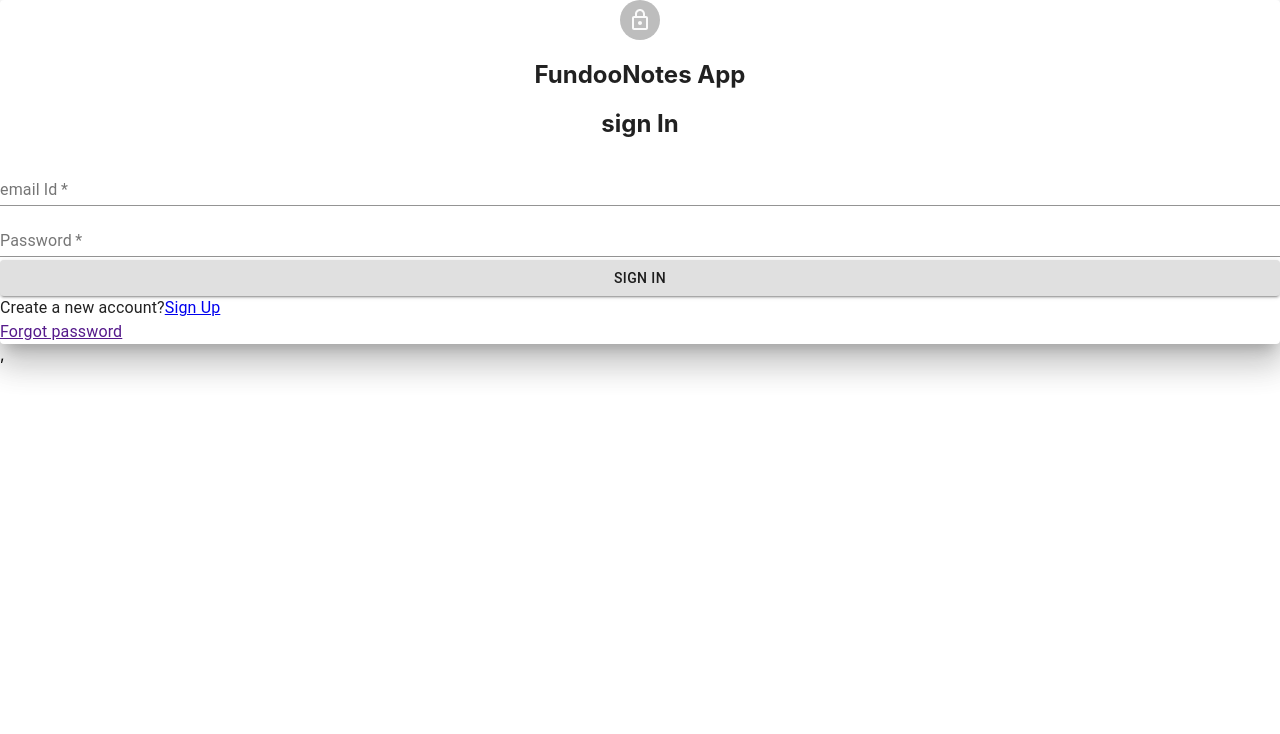
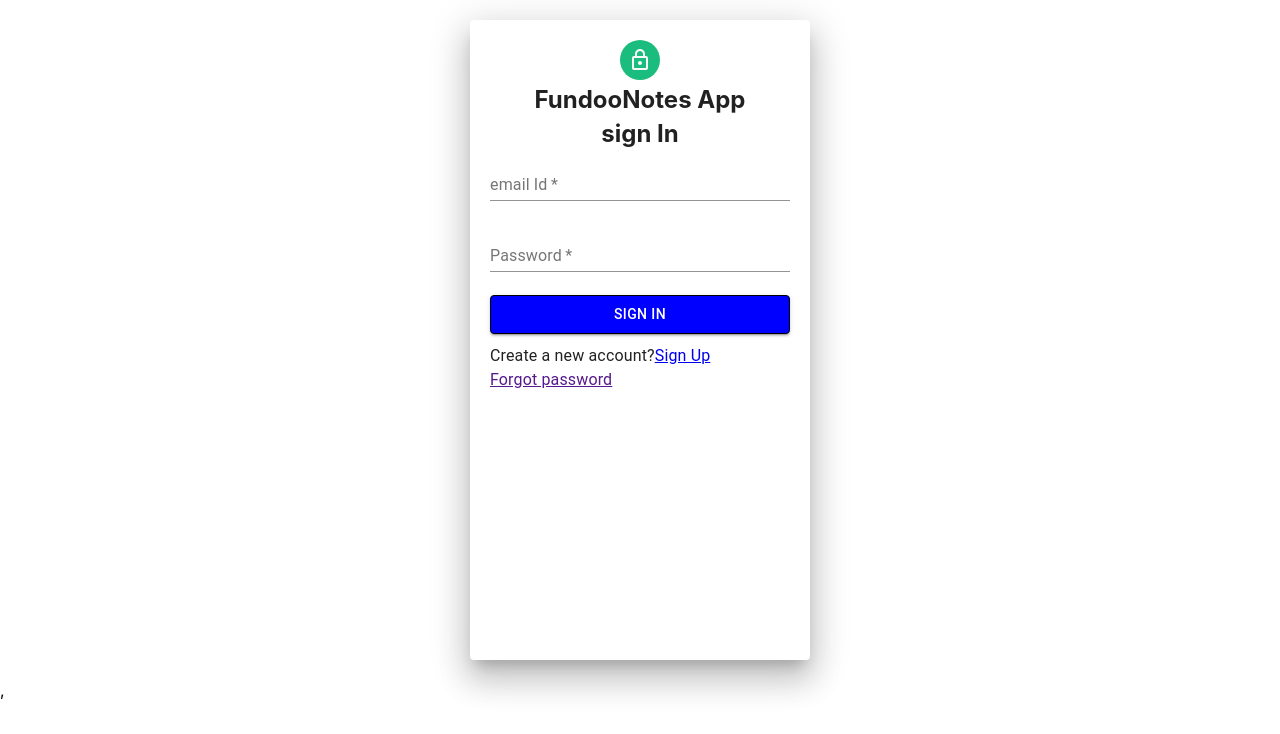
Before and after one commit to Rekha-15/fundooNotes_frontEnd_, a React (Create React App) app in the folder my-app/: page /login in a window 1280 px wide. Shown: the top 734 px of the page. Built offline with nearby package versions, Linux system fonts and the light colour scheme.

Commit message:
feat: added scss style for login page

```diff
--- a/my-app/src/Login/login.jsx
+++ b/my-app/src/Login/login.jsx
@@ -4,9 +4,10 @@ import LockOutlinedIcon from "@material-ui/icons/LockOutlined";
 import {Formik, Form, Field, ErrorMessage} from 'formik'
 import {Link} from 'react-router-dom'
 import * as Yup from 'yup'
-const Login = () => {
-  const avatarStyle = { backgroundColor: "#1bbd7e" };
-  const btstyle = { margin: "8px 0" };
+import './login.scss'
+const Login = (props) => {
+  //const avatarStyle = { backgroundColor: "#1bbd7e" };
+  //const btstyle = { margin: "8px 0" };
   const initialValues ={
     emailId:'',
     password:''
@@ -27,11 +28,11 @@ const onSubmit=(values,props)=>{
     <Grid>
       <Paper elevation={20} className="paperStyle">
         <Grid align="center">
-          <Avatar>
+          <Avatar className="avatarStyle">
             <LockOutlinedIcon />
           </Avatar>
           <h2 className="header" >FundooNotes App</h2>
-          <h2>sign In</h2>
+          <h2 className="header" >sign In</h2>
         </Grid>
         <Formik initialValues={initialValues} onSubmit={onSubmit} validationSchema={validationSchema}>
           {(props)=>(
@@ -56,9 +57,9 @@ const onSubmit=(values,props)=>{
           required
           helperText={<ErrorMessage name="password"/>}
         />
-        <Button className="buttonMargin" type="submit" variant="contained"  disabled={props.isSubmitting}
+        <Button className="buttonMargin" color = "primary" type="submit" variant="contained"  disabled={props.isSubmitting}
         fullWidth> {props.isSubmitting?"Loading":"Sign in"  }</Button>
-        <Typography>Create a new account?
+        <Typography className = "textspace">Create a new account?
             <Link to = '/SignUp'>
             Sign Up
             </Link>
--- /dev/null
+++ b/my-app/src/Login/login.scss
@@ -0,0 +1,33 @@
+.paperStyle{
+    padding: 20px ;
+    width:300px ;
+    height: 600px;
+    margin: 20px auto ;
+}
+
+.buttonMargin {
+    color: white !important;
+    border : solid 1px black !important ;
+    background-color: blue !important;
+}
+
+.header {
+    margin-top :5px ;
+    margin:5px ;
+}
+
+.avatarStyle{
+    background-color: #1bbd7e !important;
+}
+.EmailFieldStyle{
+    margin-bottom: 20px !important;
+}
+
+
+.PasswordStyle{
+    margin-bottom: 20px !important;
+}
+
+.textspace{
+    margin-top:10px !important;
+}
```
Also changed, not shown: my-app/src/Register/SignUp.scss (added).
